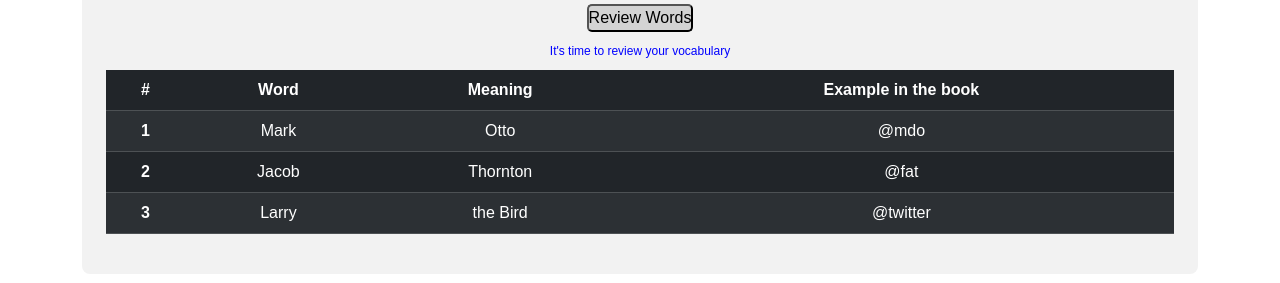
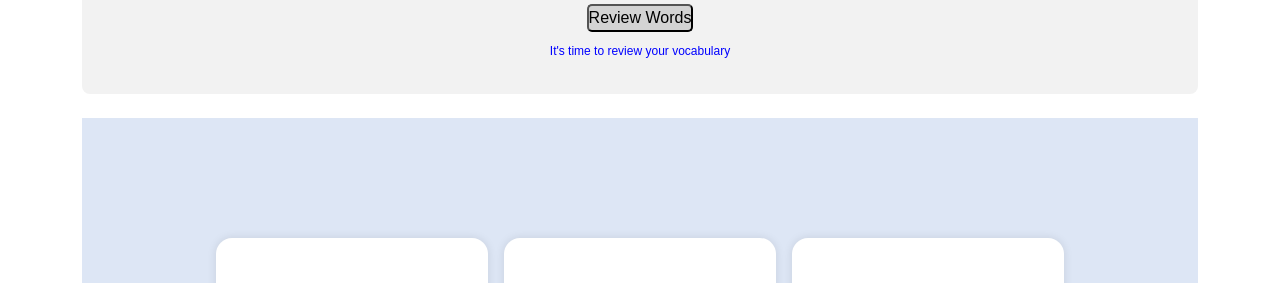
Before and after one commit to olkasadova/Personal-Vocabulary-Builder, a React (Create React App) app: page / in a window 1280 px wide. Shown: the part 293-576 px from the top of the page. Built offline with nearby package versions, Linux system fonts and the light colour scheme.

Commit message:
Added localStarage to save word cards

```diff
--- a/src/App.jsx
+++ b/src/App.jsx
@@ -1,3 +1,4 @@
+import React, { useEffect } from "react";
 import './App.css';
 import Header from "./Header";
 import Footer from "./Footer";
@@ -8,14 +9,55 @@ import WordCardBlock from "./WordCardBlock";
 
 
 function App() {
+  const [card, setCard] = React.useState([
+    {
+      word: "Word1",
+      description: "Word is from the book 'Thousands Splendid Suns'"
+  },
+  {
+      word: "Word2",
+      description: "Harry Potter"
+  },
+  {
+      word: "Word3",
+      description: "Never Let Me Go"
+  },
+  {
+      word: "Word4",
+      description: "Never Let Me Go"
+  },
+  {
+      word: "Word5",
+      description: "Never Let Me Go"
+  },
+  {
+      word: "Word6",
+      description: "Never Let Me Go"
+  },
+
+])
+useEffect(() => {
+  const localCard = localStorage.getItem("card");
+  if (localCard) {
+    setCard(JSON.parse(localCard));
+  }
+ }, [setCard]);
+ useEffect(() => {
+  const localCard = localStorage.getItem("card");
+  if (!localCard) {
+    localStorage.setItem("card", JSON.stringify(card));
+  }
+}, [card]);
+
+
   return (
     <div className="App">
       <div className="container">
         <Header />
         <TopMenu />
         <MainLearningEffectively />
-        <MainVocabularyReminder />
-        <WordCardBlock />
+        <MainVocabularyReminder  card={card}/>
+        <WordCardBlock card={card}/>
         <Footer />
       </div>
     </div>
--- a/src/MainVocabularyReminder.jsx
+++ b/src/MainVocabularyReminder.jsx
@@ -1,7 +1,7 @@
 import React from "react";
 import './MainVocabularyReminder.css';
 
-export default function MainVocabularyReminder (){
+export default function MainVocabularyReminder ({card}){
     return(
     <div className="vocabulary-reminder-block">
         <form className="review-words">
@@ -9,36 +9,7 @@ export default function MainVocabularyReminder (){
         </form>
         <div className="button-text"> It's time to review your vocabulary </div>
 
-        <table className="table table-striped table-dark">
-            <thead>
-            <tr>
-                <th scope="col">#</th>
-                <th scope="col">Word</th>
-                <th scope="col">Meaning</th>
-                <th scope="col">Example in the book</th>
-            </tr>
-            </thead>
-            <tbody>
-            <tr>
-                <th scope="row">1</th>
-                <td>Mark</td>
-                <td>Otto</td>
-                <td>@mdo</td>
-            </tr>
-            <tr>
-                <th scope="row">2</th>
-                <td>Jacob</td>
-                <td>Thornton</td>
-                <td>@fat</td>
-            </tr>
-            <tr>
-                <th scope="row">3</th>
-                <td>Larry</td>
-                <td>the Bird</td>
-                <td>@twitter</td>
-            </tr>
-            </tbody>
-        </table>
+
     </div>
     )
 }
--- a/src/WordCardBlock.jsx
+++ b/src/WordCardBlock.jsx
@@ -1,34 +1,8 @@
 import React from "react";
 import './WordCardBlock.css';
 
-export default function WordCardBlock (){
-    const [card] = React.useState([
-        {
-            word: "Word1",
-            description: "Word is from the book 'Thousands Splendid Suns'"
-        },
-        {
-            word: "Word2",
-            description: "Harry Potter"
-        },
-        {
-            word: "Word3",
-            description: "Never Let Me Go"
-        },
-        {
-            word: "Word4",
-            description: "Never Let Me Go"
-        },
-        {
-            word: "Word5",
-            description: "Never Let Me Go"
-        },
-        {
-            word: "Word6",
-            description: "Never Let Me Go"
-        },
+export default function WordCardBlock ({card}){
 
-    ])
     return(
     <div className="word-card-container">
         <div className="cards-container">
@@ -40,7 +14,8 @@ export default function WordCardBlock (){
                             <p className="word-description"> {card.description} </p>
                             <img src="" alt="WordCardImage" className="word-img"/>
                             <button className="word-button-synonyms"> View synonyms </button>
-                            <a href = "https://translate.google.com" target="_blank" className="link-translation" > View Translation </a>
+                            <a href = "https://translate.google.com" target="_blank"
+                            className="link-translation" > View Translation </a>
                         </div>
                     )
                 )
```
